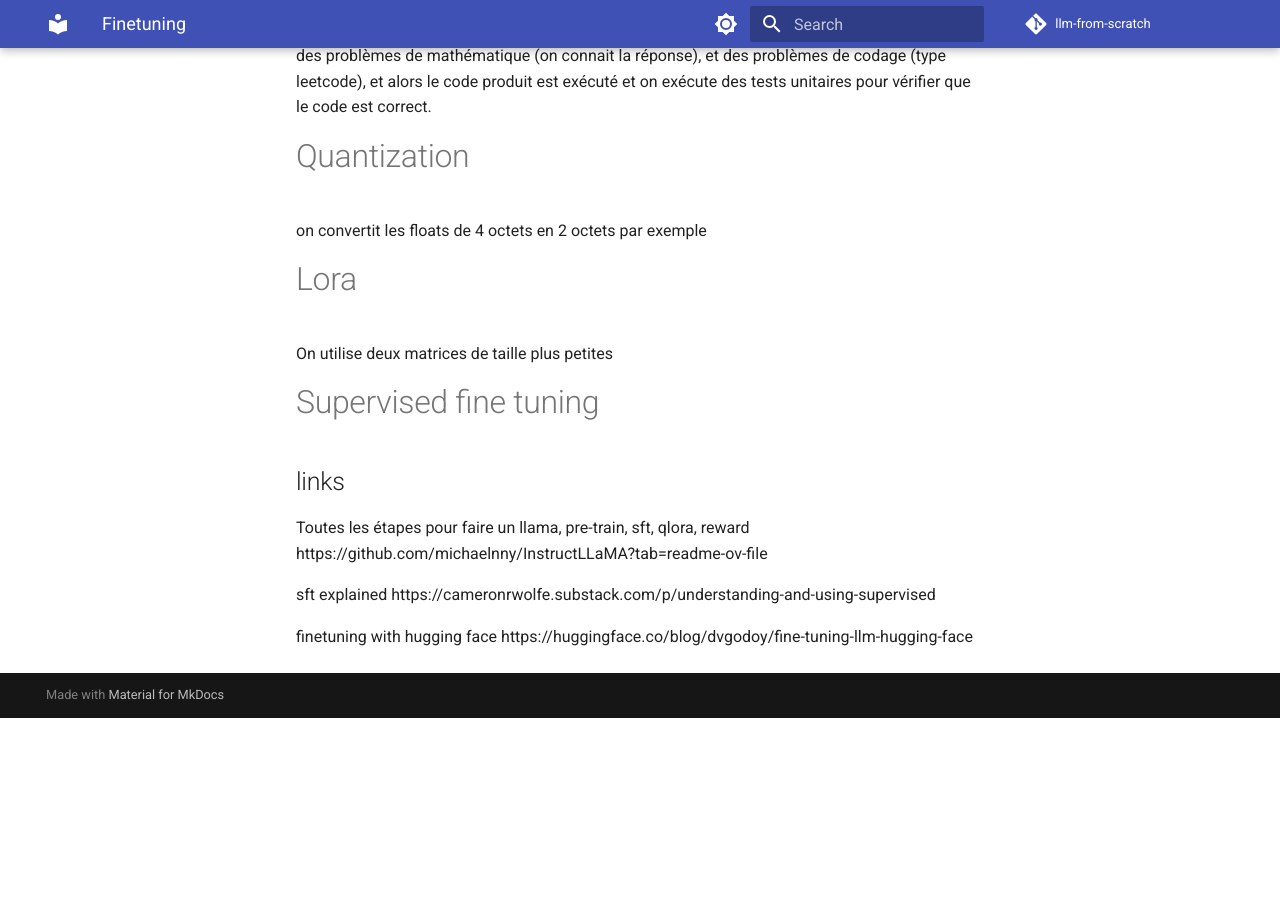
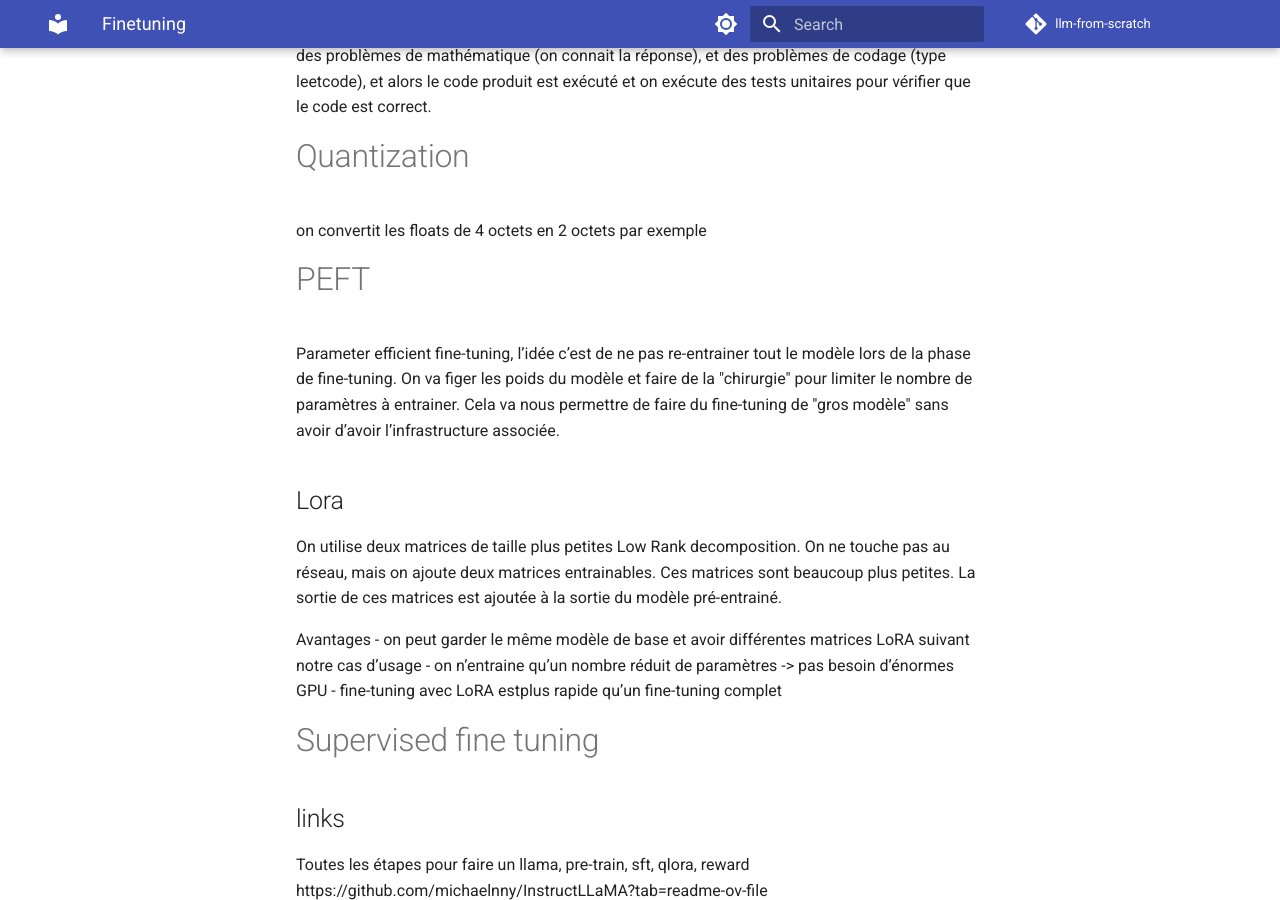
Before and after one commit to 1ou2/llm-from-scratch, an MkDocs documentation site: the page built from docs/concepts/finetuning/finetuning.md, in a window 1280 px wide and 900 px high, scrolled down 2737 px. Built offline with MkDocs 1.6.1 and Material for MkDocs 9.7.7, drawn with Linux system fonts in a browser that asks for light colours; comment, search, counter and statistics services are not loaded; before the commit the page ends 3455 px from its top, so only the background shows below that.

Commit message:
finetuning

```diff
--- a/docs/concepts/finetuning/finetuning.md
+++ b/docs/concepts/finetuning/finetuning.md
@@ -87,8 +87,20 @@ Pour deepseek R1, le principe utilisé est
 # Quantization
 on convertit les floats de 4 octets en 2 octets par exemple
 
-# Lora
+# PEFT
+Parameter efficient fine-tuning, l’idée c’est de ne pas re-entrainer tout le modèle lors de la phase de fine-tuning.
+On va figer les poids du modèle et faire de la "chirurgie" pour limiter le nombre de paramètres à entrainer. Cela va nous permettre de faire du fine-tuning de "gros modèle" sans avoir d’avoir l’infrastructure associée.
+
+## Lora
 On utilise deux matrices de taille plus petites
+Low Rank decomposition.
+On ne touche pas au réseau, mais on ajoute deux matrices entrainables. Ces matrices sont beaucoup plus petites. La sortie de ces matrices est ajoutée à la sortie du modèle pré-entrainé.
+
+Avantages
+- on peut garder le même modèle de base et avoir différentes matrices LoRA suivant notre cas d’usage
+- on n’entraine qu’un nombre réduit de paramètres -> pas besoin d’énormes GPU
+- fine-tuning avec LoRA estplus rapide qu’un fine-tuning complet
+
 
 # Supervised fine tuning
 ## links
```
